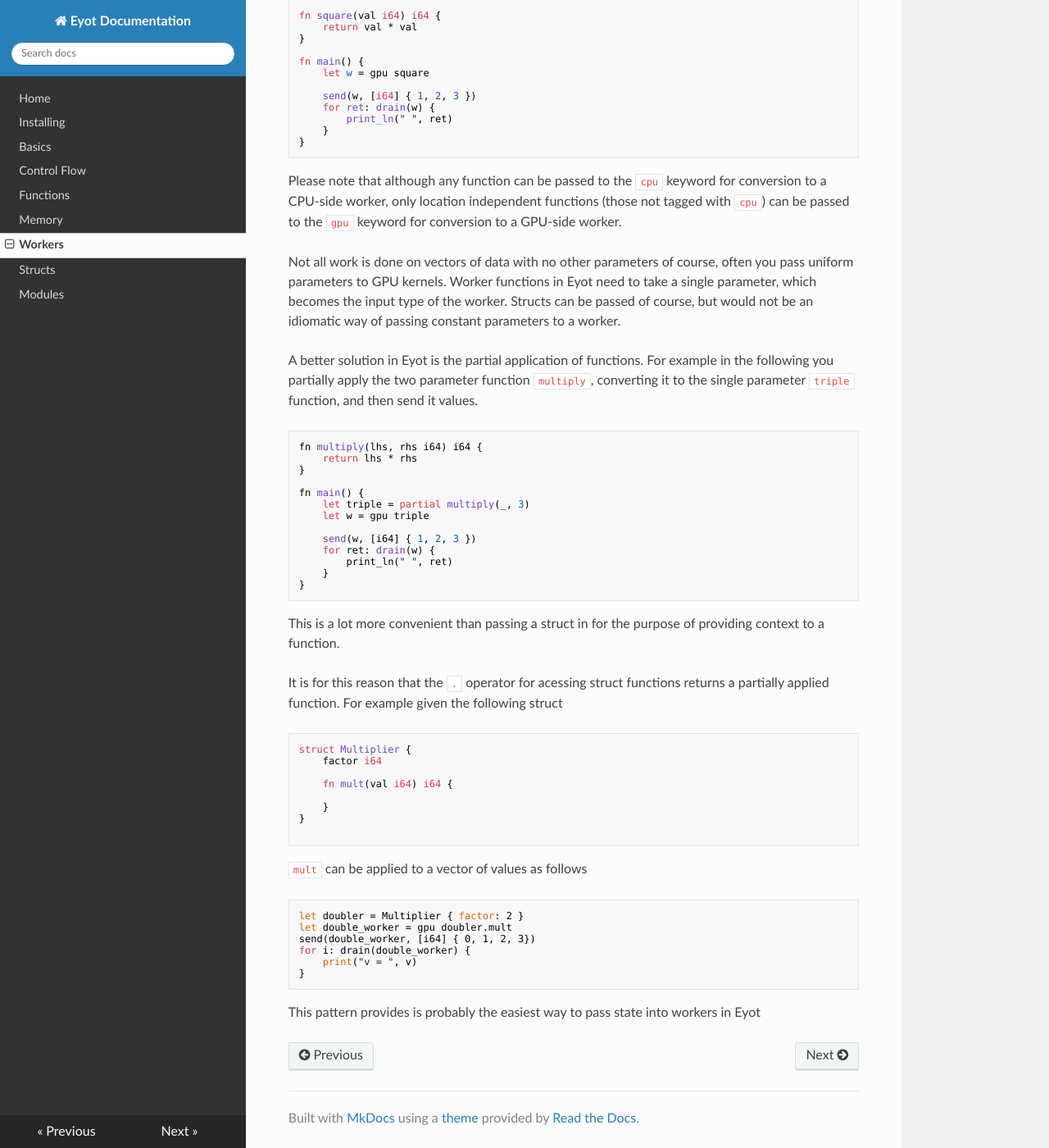
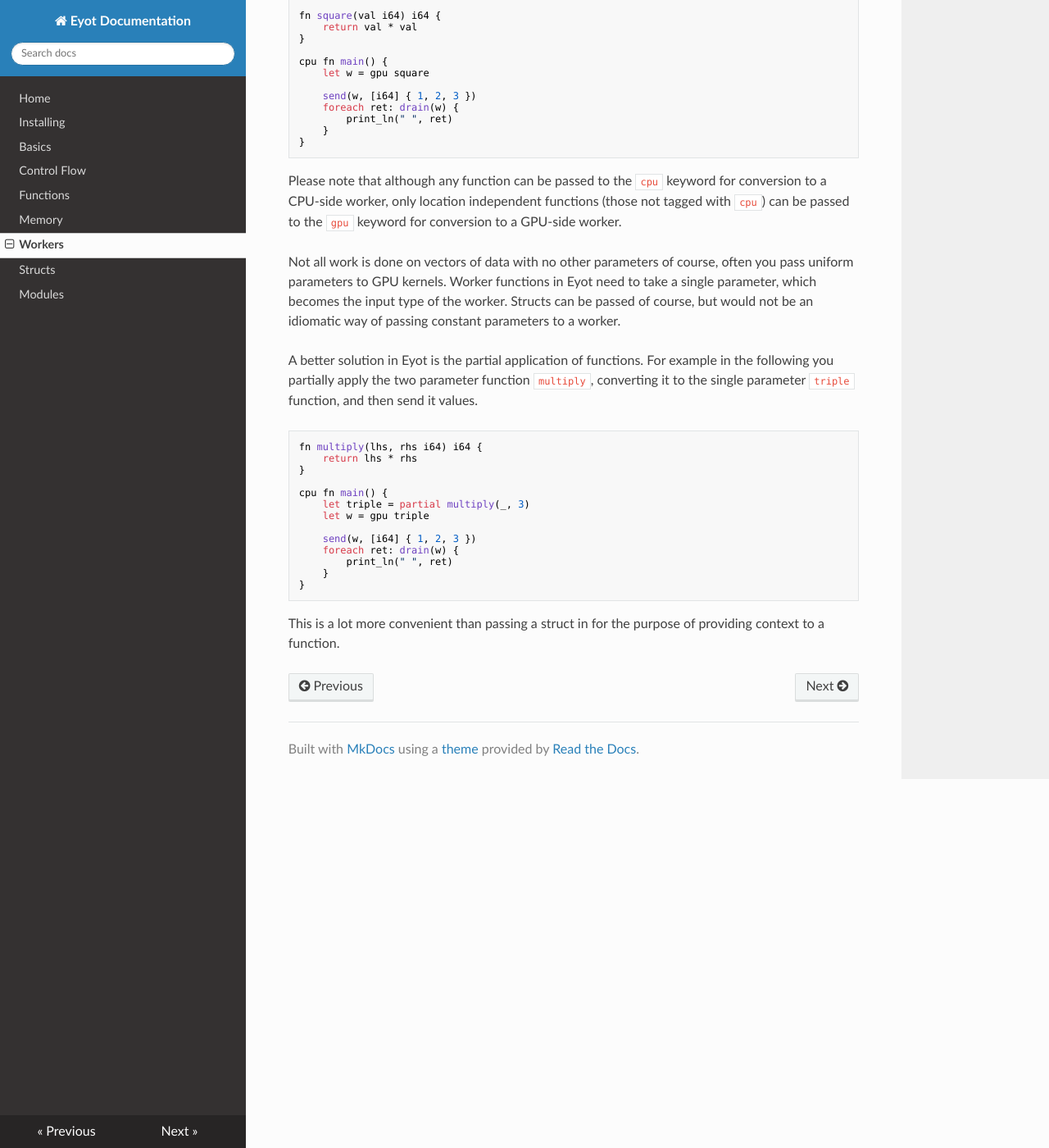
Before and after one commit to steeleduncan/eyot, an MkDocs documentation site: the page built from docs/docs/workers.md, in a window 1280 px wide and 1400 px high, scrolled down 1518 px. Shown: the whole window at 82% size. Built offline with MkDocs 1.6.1, drawn with Linux system fonts in a browser that asks for light colours; nearby versions of some CDN libraries; some of the changed text lies outside the part shown.

Commit message:
correcting examples in the documentation

````diff
--- a/docs/docs/workers.md
+++ b/docs/docs/workers.md
@@ -27,7 +27,7 @@ fn square(val i64) i64 {
 	return val * val
 }
 
-fn main() {
+cpu fn main() {
 	let w = cpu square
 
     send(w, [i64] { 1, 2, 3 })
@@ -45,7 +45,7 @@ fn square(val i64) i64 {
 	return val * val
 }
 
-fn main() {
+cpu fn main() {
 	let w = cpu square
 
     send(w, [i64] { 1, 2, 3 })
@@ -64,11 +64,11 @@ fn square(val i64) i64 {
 	return val * val
 }
 
-fn main() {
+cpu fn main() {
 	let w = cpu square
 
     send(w, [i64] { 1, 2, 3 })
-    for ret: drain(w) {
+    foreach ret: drain(w) {
         print_ln(" ", ret)
     }
 }
@@ -84,11 +84,11 @@ fn square(val i64) i64 {
 	return val * val
 }
 
-fn main() {
+cpu fn main() {
 	let w = gpu square
 
     send(w, [i64] { 1, 2, 3 })
-    for ret: drain(w) {
+    foreach ret: drain(w) {
         print_ln(" ", ret)
     }
 }
@@ -108,42 +108,15 @@ fn multiply(lhs, rhs i64) i64 {
 	return lhs * rhs
 }
 
-fn main() {
+cpu fn main() {
     let triple = partial multiply(_, 3)
 	let w = gpu triple
 
     send(w, [i64] { 1, 2, 3 })
-    for ret: drain(w) {
+    foreach ret: drain(w) {
         print_ln(" ", ret)
     }
 }
 ```
 
 This is a lot more convenient than passing a struct in for the purpose of providing context to a function.
-
-It is for this reason that the `.` operator for acessing struct functions returns a partially applied function.
-For example given the following struct
-
-```
-struct Multiplier {
-    factor i64
-
-    fn mult(val i64) i64 {
-
-    }
-}
-
-```
-
-`mult` can be applied to a vector of values as follows
-
-```
-let doubler = Multiplier { factor: 2 }
-let double_worker = gpu doubler.mult
-send(double_worker, [i64] { 0, 1, 2, 3})
-for i: drain(double_worker) {
-    print("v = ", v)
-}
-```
-
-This pattern provides is probably the easiest way to pass state into workers in Eyot
````
Also changed, not shown: docs/docs/structs.md (+2 -2 lines).
